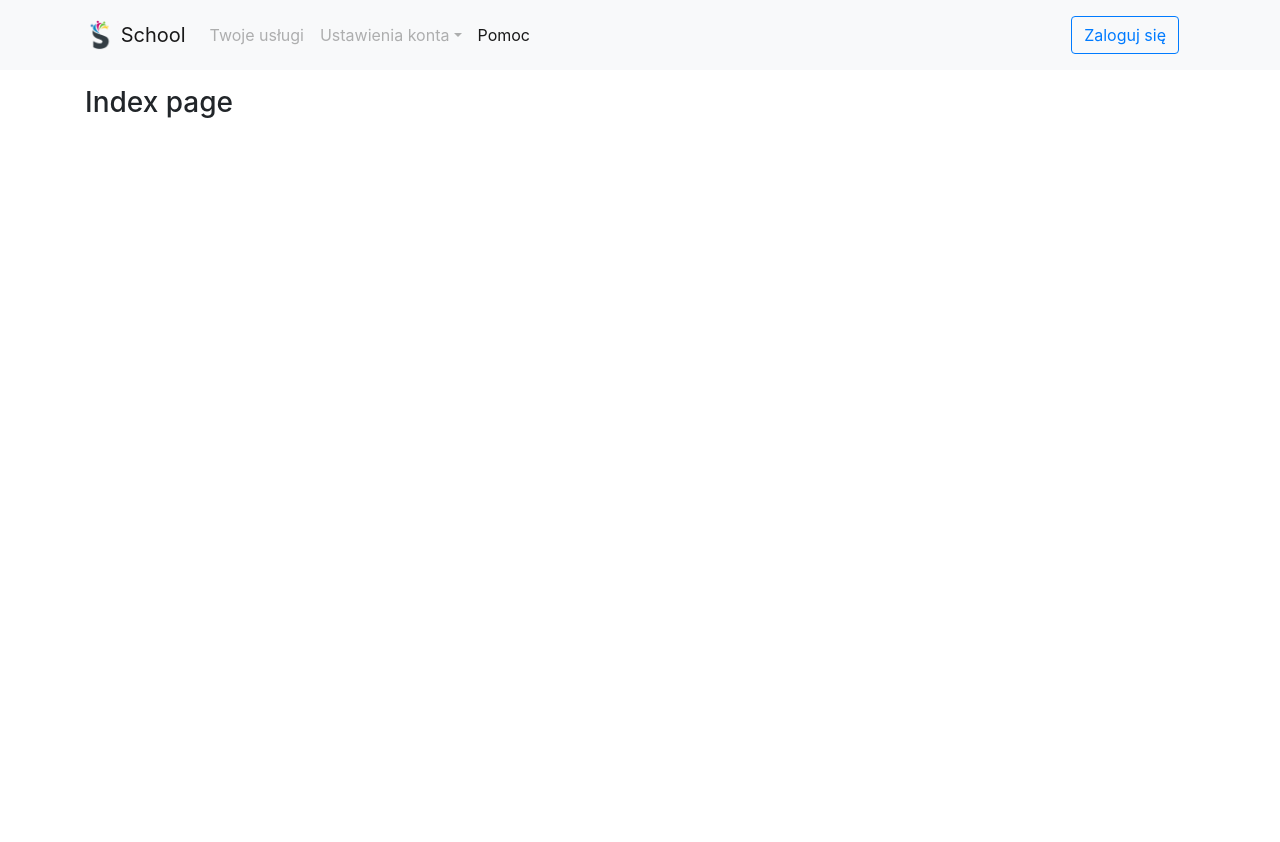
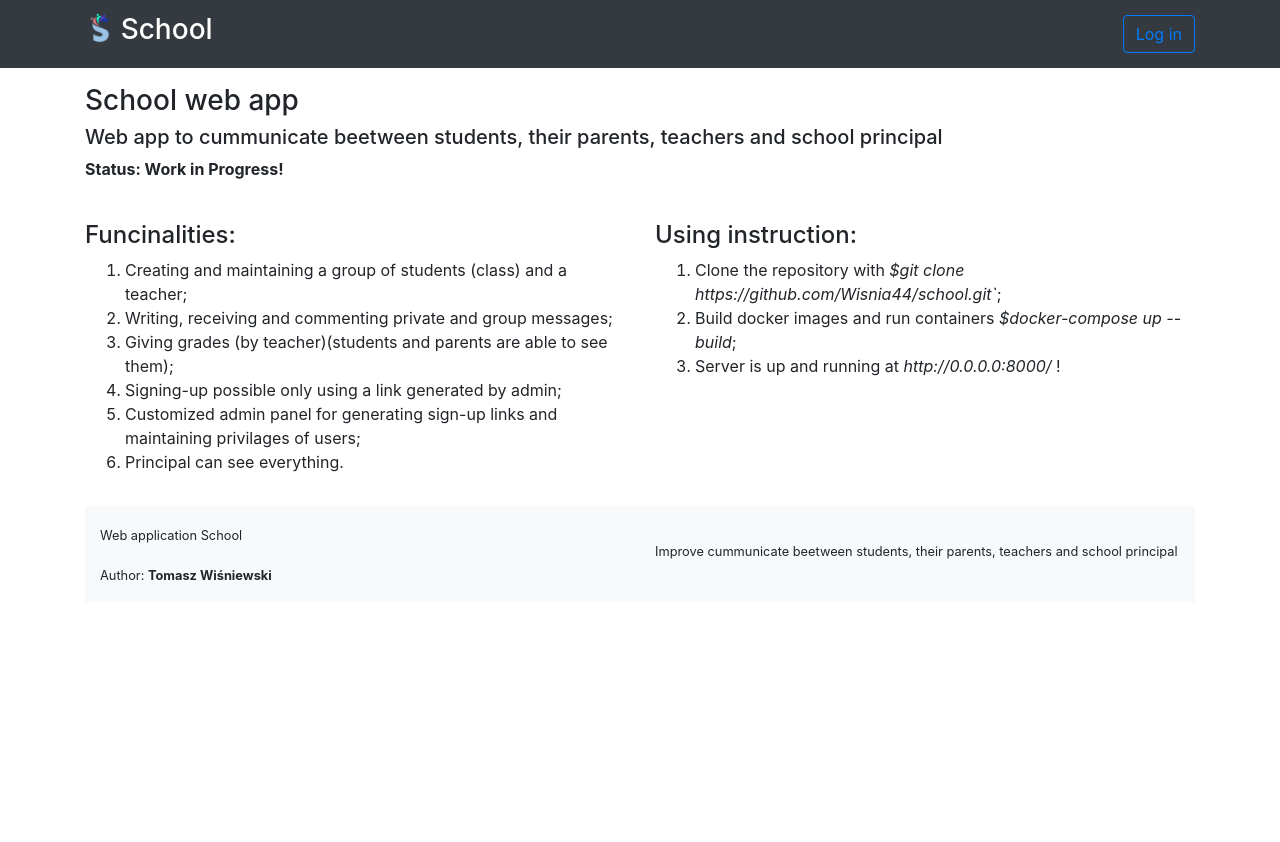
Before and after one commit to Wisnia44/school, a Django app: page / in a window 1280 px wide. Shown: the top 842 px of the page. After the commit the page ends 580 px from the top, so only its background shows below. Run offline with Django 3.2, Linux system fonts and the light colour scheme; some libraries are stand-ins or nearby versions.

Commit message:
Customizing navbar and index page

```diff
--- a/users/templates/base.html
+++ b/users/templates/base.html
@@ -5,7 +5,7 @@
   <meta charset="utf-8">
   <meta name="viewport" content="width=device-width, initial-scale=1, shrink-to-fit=no">
   {% include 'base/css.html' %}
-  <title>Ponton web app</title>
+  <title>School web app</title>
   <meta name="description" content="School web app">
   <meta name="author" content="Tomasz Wiśniewski">
 </head>
--- a/users/templates/base/navbar.html
+++ b/users/templates/base/navbar.html
@@ -1,55 +1,81 @@
 {% load static %}
-<nav class="navbar navbar-expand-lg navbar-light bg-light mb-3">
+<nav class="navbar navbar-expand-lg navbar-dark bg-dark mb-3">
 <div class='container'>
   <a class="navbar-brand" href="{% url 'index' %}">
     <img src="{% static 'images/logo.png' %}" width="30" height="30" class="d-inline-block align-top" alt="" loading="lazy">
-    School
+    <h3 class="d-inline-block">School</h3>
   </a>
   <button class="navbar-toggler" type="button" data-toggle="collapse" data-target="#navbarSupportedContent" aria-controls="navbarSupportedContent" aria-expanded="false" aria-label="Toggle navigation">
     <span class="navbar-toggler-icon"></span>
   </button>
+  <div class="collapse navbar-collapse" id="navbarSupportedContent">
 
-  <div class="collapse navbar-collapse" id="navbarSupportedContent">
+    {% if user.is_authenticated %}
+
+      {% if user.student or user.teacher or user.parent %}
+
         <ul class="navbar-nav mr-auto">
-      {% if user.is_authenticated %}
           <li class="nav-item my-auto">
-          <a class="nav-link active" href="{% url 'index' %}">Twoje usługi</a>
+            <a class="nav-link active" href="{% url 'index' %}">Courses</a>
           </li>
+          <li class="nav-item my-auto">
+            <a class="nav-link active" href="{% url 'index' %}">Messages</a>
+          </li>
+        </ul>
+        <ul class="navbar-nav ml-auto">
           <li class="nav-item dropdown active my-auto">
-          <a class="nav-link dropdown-toggle" href="#" id="navbarDropdown" role="button" data-toggle="dropdown" aria-haspopup="true" aria-expanded="false">Ustawienia konta</a>
+            <a class="nav-link dropdown-toggle" href="#" id="navbarDropdown" role="button" data-toggle="dropdown" aria-haspopup="true" aria-expanded="false"><img src="{% static 'images/user.png' %}" width="30" height="30" class="d-inline-block align-down" alt=""   loading="lazy">
+              <p class='d-inline-block'>{{ user.email}}</p></a>
             <div class="dropdown-menu" aria-labelledby="navbarDropdown">
-            <a class="dropdown-item" href="{% url 'change-password' %}">Zmień swoje hasło</a>
-            <div class="dropdown-divider"></div>
+              <a class="dropdown-item" href="{% url 'index' %}">Profile</a>
+              <a class="dropdown-item" href="{% url 'change-password' %}">Change password</a>
             </div>
           </li>
-        <li class="nav-item my-auto">
-          <a class="nav-link active" href="{% url 'index' %}">Pomoc</a>
-        </li>
         </ul>
-      <div class='ml-auto'>
-        <img src="{% static 'images/user.png' %}" width="25" height="25" class="d-inline-block align-top" alt="" loading="lazy">
-        {{ user.email}}
-      </div>
         <div class="ml-3">
           <form class="logout-link" action="{% url 'user-logout' %}" method="post">
             {% csrf_token %}
-          <button class="btn btn-outline-dark" type="submit">Wyloguj się</button>
+            <button class="btn btn-outline-light" type="submit">Log out</button>
           </form>
         </div>
-      {% else %}
+
+      {% elif user.principal %}
+
+        <ul class="navbar-nav mr-auto">
           <li class="nav-item my-auto">
-          <a class="nav-link disabled" href="#">Twoje usługi</a>
-        </li>
-        <li class="nav-item dropdown disabled my-auto">
-          <a class="nav-link dropdown-toggle disabled" href="#" id="navbarDropdown" role="button" data-toggle="dropdown" aria-haspopup="true" aria-expanded="false">Ustawienia konta</a>
+            <a class="nav-link active" href="{% url 'index' %}">Log in as other user</a>
           </li>
           <li class="nav-item my-auto">
-          <a class="nav-link active" href="{% url 'index' %}">Pomoc</a>
+            <a class="nav-link active" href="{% url 'index' %}">Messages</a>
           </li>
         </ul>
+        <ul class="navbar-nav ml-auto">
+          <li class="nav-item dropdown active my-auto">
+            <a class="nav-link dropdown-toggle" href="#" id="navbarDropdown" role="button" data-toggle="dropdown" aria-haspopup="true" aria-expanded="false"><img src="{% static 'images/user.png' %}" width="30" height="30" class="d-inline-block align-down" alt=""   loading="lazy">
+              <p class='d-inline-block'>{{ user.email}}</p></a>
+            <div class="dropdown-menu" aria-labelledby="navbarDropdown">
+              <a class="dropdown-item" href="{% url 'index' %}">Profile</a>
+              <a class="dropdown-item" href="{% url 'change-password' %}">Change password</a>
+            </div>
+          </li>
+        </ul>
+        <div class="ml-3">
+          <form class="logout-link" action="{% url 'user-logout' %}" method="post">
+            {% csrf_token %}
+            <button class="btn btn-outline-light" type="submit">Log out</button>
+          </form>
+        </div>
+
+      {% endif %}
+
+    {% else %}
+
+      <ul class="navbar-nav mr-auto">
+      </ul>
       <div>
-        <a class="nav-link" href="{% url 'login' %}"><button class="btn btn-outline-primary" type="submit">Zaloguj się</button></a>
+        <a class="login-link ml-auto" href="{% url 'login' %}"><button class="btn btn-outline-primary" type="submit">Log in</button></a>
       </div>
+
     {% endif %}
     <!--<form class="form-inline my-2 my-lg-0">
       <input class="form-control mr-sm-2" type="search" placeholder="Search" aria-label="Search">
--- a/users/templates/users/change_password.html
+++ b/users/templates/users/change_password.html
@@ -3,10 +3,10 @@
 {% block content %}
 
 	<form class="log-in-form create-account" method="post">
-		<h4 class="description">Zmiana hasła</h4>
+		<h4 class="description">Change password</h4>
   		{% csrf_token %}
 		{{ form.as_p }}
-  		<button class="btn btn-outline-success" type="submit">Zmień hasło</button>
+  		<button class="btn btn-outline-success" type="submit">Submit</button>
 	</form>
 
 {% endblock %}
--- a/users/templates/users/index.html
+++ b/users/templates/users/index.html
@@ -2,6 +2,36 @@
 
 {% block content %}
 
-<h3>Index page</h3>
+	<div>
+		<div class="row">
+			<div class="col">
+				<h3>School web app</h3>
+				<h5>Web app to cummunicate beetween students, their parents, teachers and school principal</h5>
+				<p><b>Status: Work in Progress!</b></p>
+			</div>
+		</div>
+		<br/>
+		<div class="row">
+			<div class="col-6">
+				<h4>Funcinalities:</h4>
+				<ol>
+					<li>Creating and maintaining a group of students (class) and a teacher;</li>
+					<li>Writing, receiving and  commenting private and group messages;</li>
+					<li>Giving grades (by teacher)(students and parents are able to see them);</li>
+					<li>Signing-up possible only using a link generated by admin;</li>
+					<li>Customized admin panel for generating sign-up links and maintaining privilages of users;</li>
+					<li>Principal can see everything.</li>
+				</ol>
+			</div>
+			<div class="col-6">
+				<h4>Using instruction:</h4>
+				<ol>
+					<li>Clone the repository with <i>$git clone https://github.com/Wisnia44/school.git`</i>;</li>
+					<li>Build docker images and run containers <i>$docker-compose up --build</i>;</li>
+					<li>Server is up and running at <i>http://0.0.0.0:8000/</i> !</li>
+				</ol>
+			</div>
+		</div>
+	<div>
 
 {% endblock %}
```
Also changed, not shown: administration/models.py (+4 -4 lines), static/images/logo.png, static/images/user.png. Lines whose indentation alone changed are shown as unchanged.
